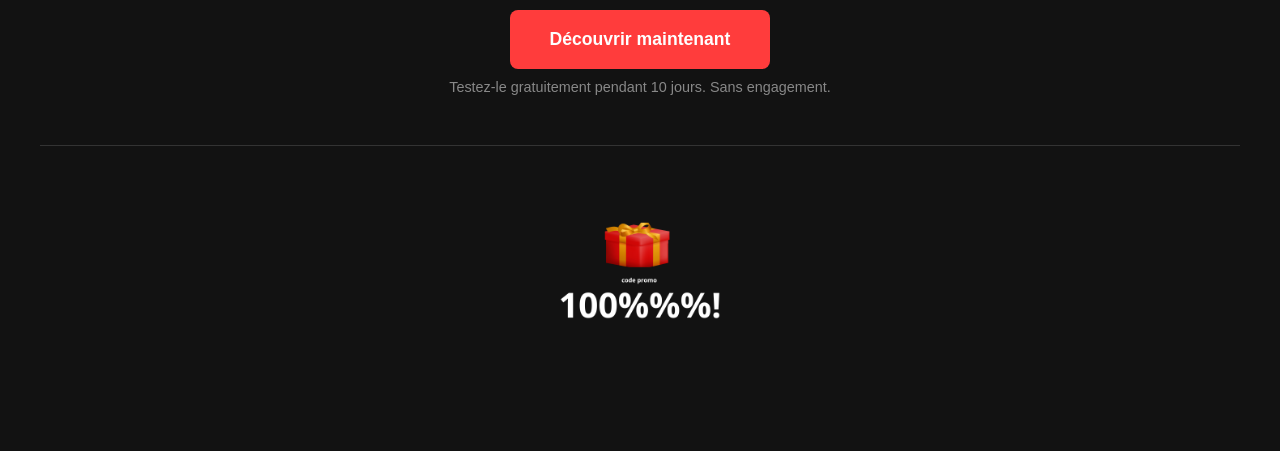
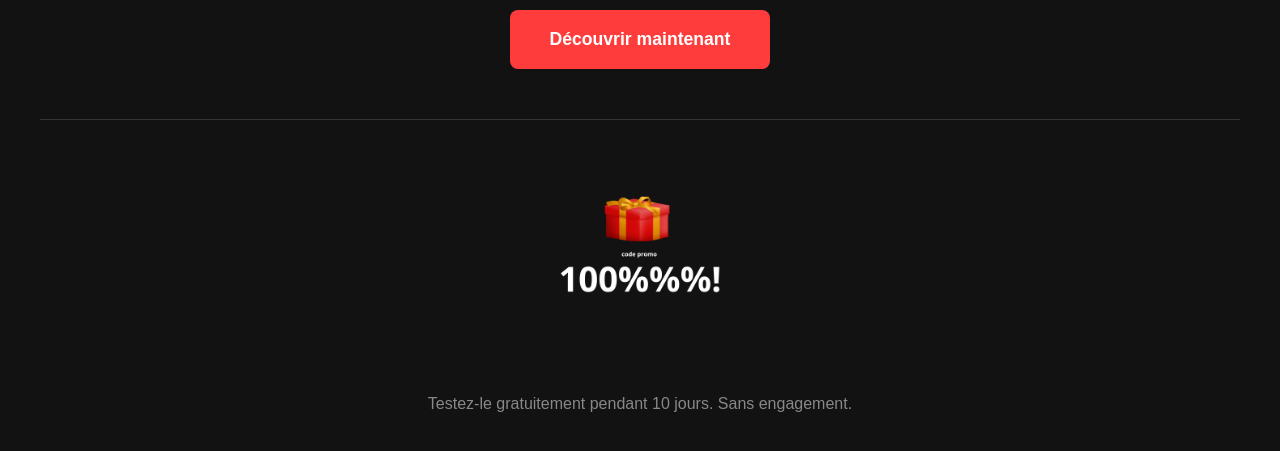
Before and after one commit to valcwt/SinglePrintAlgo, a plain HTML site: page index.html in a window 1280 px wide. Shown: the part 905-1356 px from the top of the page. Drawn offline with Linux system fonts and the light colour scheme.

Commit message:
Update index.html

```diff
--- a/index.html
+++ b/index.html
@@ -79,10 +79,11 @@
   <h2>Un assistant semi-automatique pensé pour aller à l’essentiel.</h2>
   <iframe src="https://www.youtube.com/embed/PnjYhhZn_Qg" allowfullscreen></iframe>
   <a class="button" href="https://tradewisecreations.com/step/twc-secure-online-products/?cf-redirect=1" target="_blank">Découvrir maintenant</a>
-  <p style="font-size: 0.9rem; color: #888; margin-top: 10px;">
-  Testez-le gratuitement pendant 10 jours. Sans engagement. </p>
+
   <hr style="border: 0; height: 1px; background: #333; margin: 50px 0;">
 
   <img src="codepromo.png" alt="Code promo 100%%%" style="max-width: 350px; margin: 50px auto; display: block;" />
+   <p style="font-size: 1rem; color: #888; margin-top: 10px;">
+  Testez-le gratuitement pendant 10 jours. Sans engagement. </p>
 </body>
 </html>
```
